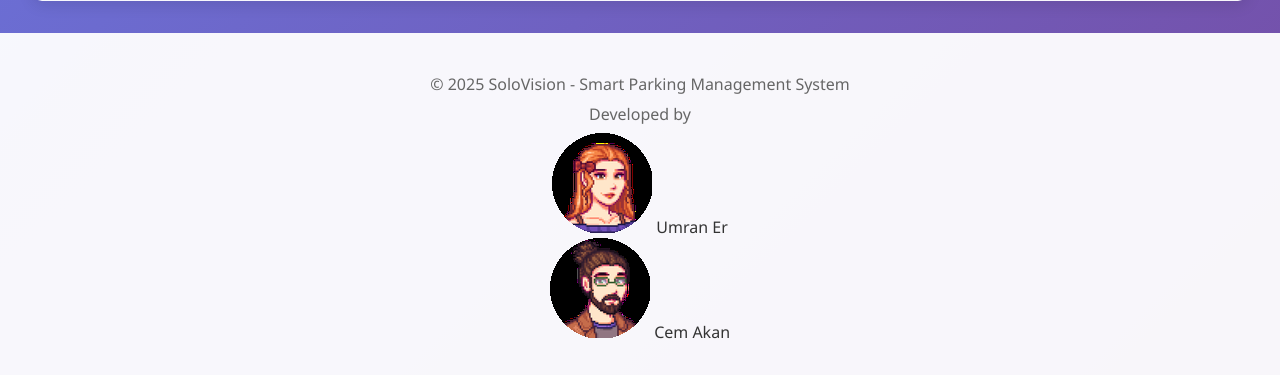
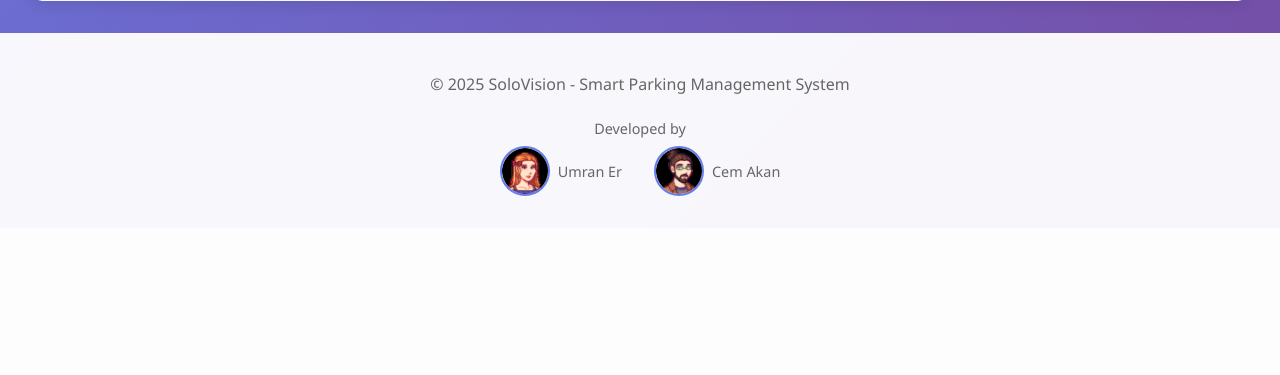
Before and after one commit to Corvin-Negyed/parking-slot-detection, a Flask app: page / in a window 1280 px wide. Shown: the part 794-1169 px from the top of the page. After the commit the page ends 990 px from the top, so only its background shows below. Run offline with Flask 3, Linux system fonts and the light colour scheme.

Commit message:
Add styling for developer photos in footer

```diff
--- a/static/style.css
+++ b/static/style.css
@@ -393,9 +393,41 @@ footer {
     margin: 0.5rem 0;
 }
 
-.developers {
+.developers-section {
+    margin-top: 1.5rem;
+}
+
+.developers-title {
     font-size: 0.9rem;
     color: #999;
+    margin-bottom: 1rem;
+}
+
+.developers-grid {
+    display: flex;
+    justify-content: center;
+    gap: 2rem;
+    flex-wrap: wrap;
+}
+
+.developer {
+    display: flex;
+    align-items: center;
+    gap: 0.5rem;
+}
+
+.developer-photo {
+    width: 50px;
+    height: 50px;
+    border-radius: 50%;
+    border: 2px solid #667eea;
+    object-fit: cover;
+}
+
+.developer-name {
+    font-size: 0.9rem;
+    color: #666;
+    font-weight: 500;
 }
 
 /* Controls */
```
